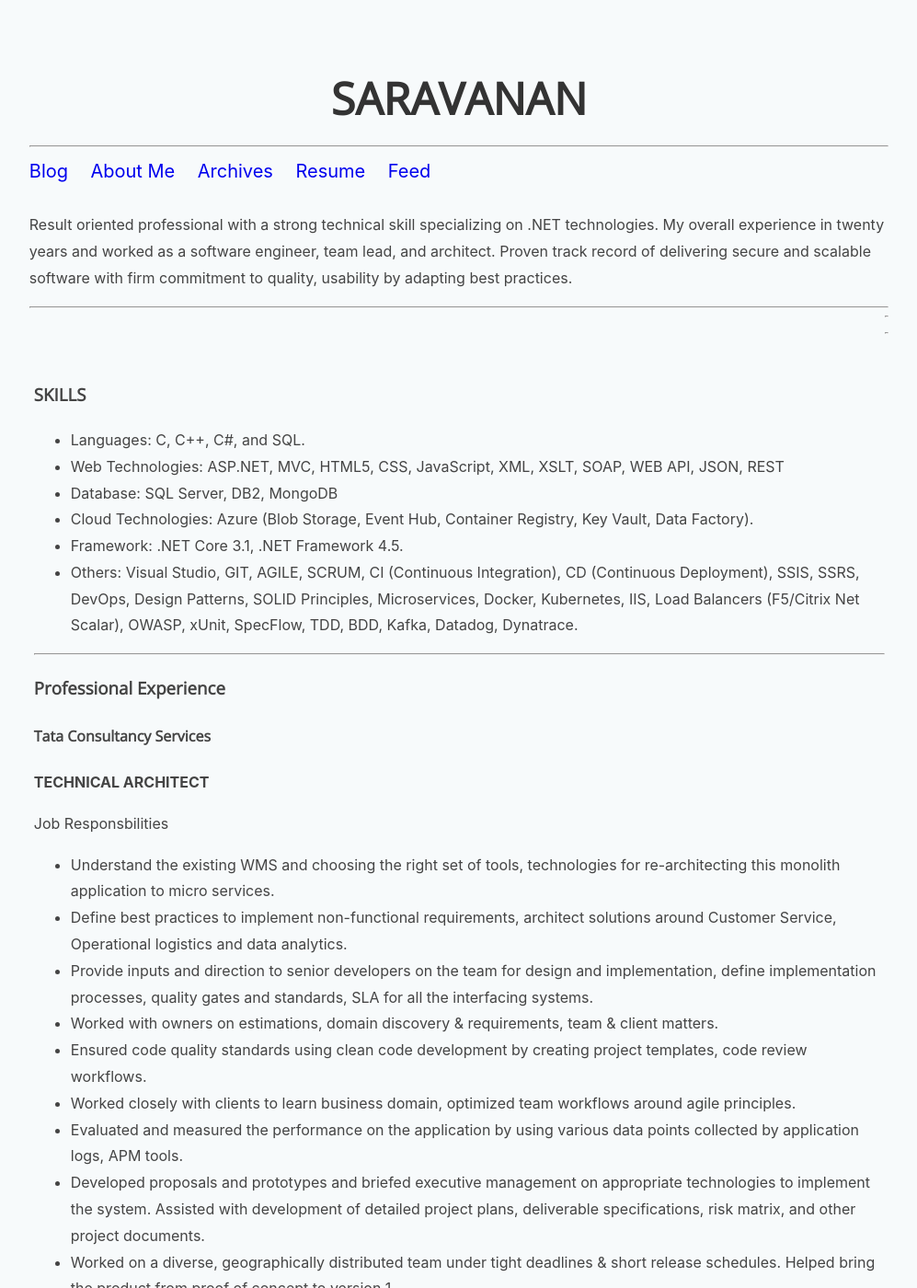
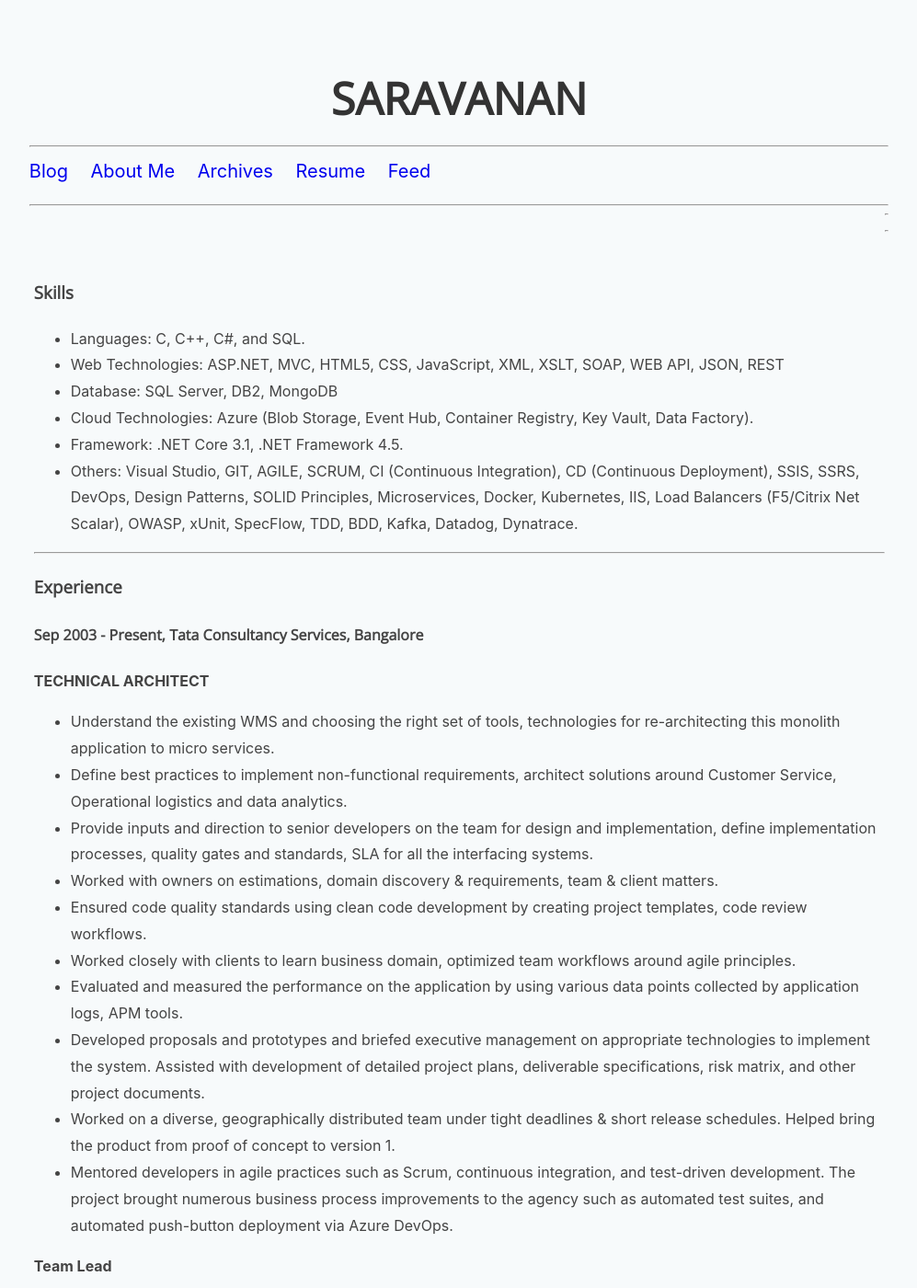
Before and after one commit to saravanaram/saravanaram.github.io, a Jekyll site: the page built from resume.html, in a window 1280 px wide and 1400 px high. Shown: the whole window at 92% size, without its empty margins (141-1138 px from the left). Built offline with Jekyll 4.4.1, drawn with Linux system fonts in a browser that asks for light colours; some of the changed text lies outside the part shown.

Commit message:
Update resume.html

```diff
--- a/resume.html
+++ b/resume.html
@@ -20,17 +20,17 @@
 </p>-->
 <div id="header">
     <!--<p id="name"><h1 class="title">Saravanan Ramachandran</h1></p>
-<a href="mailto:saravanan.r@outlook.com" target="_blank"><p id="email">saravanan.r@outlook.com</p></a>-->
+<a href="mailto:saravanan.r@outlook.com" target="_blank"><p id="email">saravanan.r@outlook.com</p></a>
     <p>Result oriented professional with a strong technical skill specializing on .NET technologies. My overall
         experience in twenty years and worked as a software engineer, team lead, and architect. Proven track
         record of delivering secure and scalable software with firm commitment to quality, usability by adapting
-        best practices.</p>
+        best practices.</p>-->
 </div>
 <hr>
 <div class="left">
 </div>
 <div class="right">
-    <h3>SKILLS</h3>
+    <h3>Skills</h3>
     <p>
         <ul>
             <li>Languages: C, C++, C#, and SQL.</li>
@@ -44,10 +44,10 @@
         </ul>
     </p>
 <hr>
-    <h3>Professional Experience</h3>
-    <h4 id="company-name">Tata Consultancy Services</h4>
+    <h3>Experience</h3>
+    <h4 id="company-name">Sep 2003 - Present, Tata Consultancy Services, Bangalore</h4>
     <p id="job-title"><strong>TECHNICAL ARCHITECT</strong></p>
-    <p id="job-responsibilities">Job Responsbilities</p>
+    <!--<p id="job-responsibilities">Job Responsbilities</p>-->
     <p>
         <ul>
             <li>Understand the existing WMS and choosing the right set of tools, technologies for re-architecting
@@ -75,7 +75,7 @@
         </ul>
     </p>
     <p id="job-title"><strong>Team Lead</strong></p>
-    <p id="job-responsibilities">Job Responsbilities</p>
+    <!--<p id="job-responsibilities">Job Responsbilities</p>-->
     <p>
         <ul>
             <li>The client is one of the largest banks in USA.</li>
@@ -97,7 +97,7 @@
                 </ul>
     </p>
     <p id="job-title"><strong>Software Engineer</strong></p>
-    <p id="job-responsibilities">Job Responsbilities</p>
+    <!--<p id="job-responsibilities">Job Responsbilities</p>-->
     <p>
         <ul>
             <li>The client is one of the largest multinational financial service corporation.</li>
@@ -117,9 +117,9 @@
                 </ul>
     </p>
 <hr>
-    <h4 id="company-name">Analog & Digital Systems</h4>
+    <h4 id="company-name"> APR 2000 - SEP 2003, Analog & Digital Systems, Bangalore</h4>
     <p id="job-title"><strong>Software Engineer (R&D)</strong></p>
-    <p id="job-responsibilities">Job Responsbilities</p>
+    <!--<p id="job-responsibilities">Job Responsbilities</p>-->
     <p>
         <ul>
             <li>As a Software Engineer (R&D) where my roles & responsibilities include design and development
```
Also changed, not shown: other parts of resume.html (+1 -1 lines).
